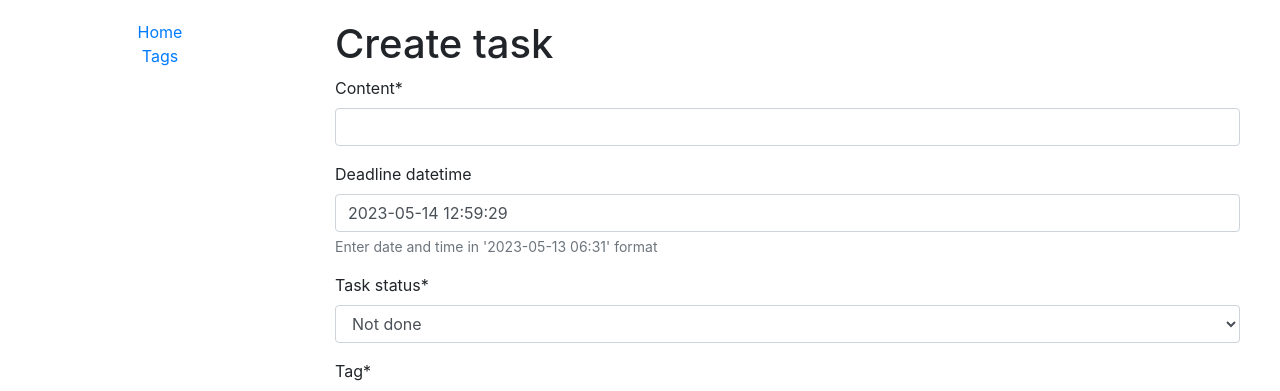
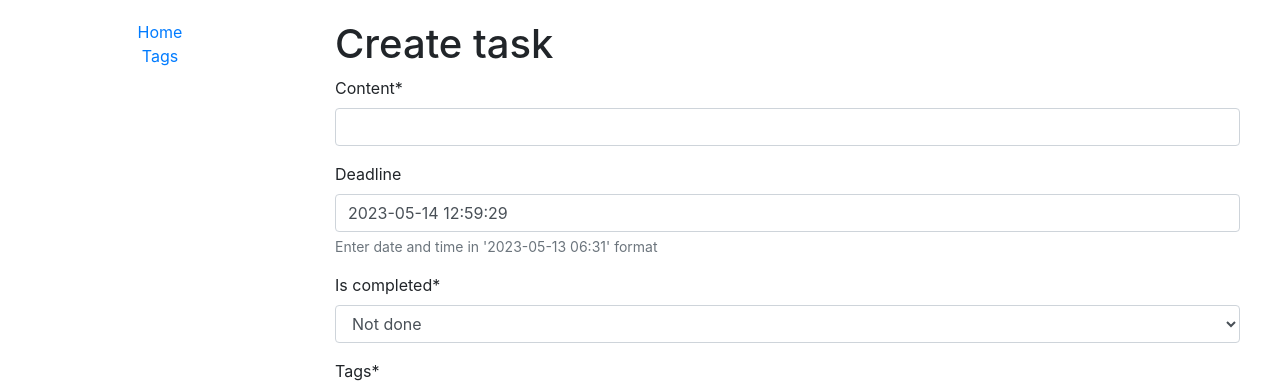
Before and after one commit to MKeSiMu/todo-list-practice, a Django app: page /tasks/create/ in a window 1280 px wide. Shown: the top 391 px of the page. Run offline with Django 4.2, Linux system fonts and the light colour scheme; data that the repository does not hold is empty; some libraries are stand-ins or nearby versions.

Commit message:
According mentor's advise made changes in code

```diff
--- a/todo_list_app/models.py
+++ b/todo_list_app/models.py
@@ -12,21 +12,21 @@ class Tag(models.Model):
 class Task(models.Model):
     TASK_STATUS_CHOICES = [(False, 'Not done'), (True, 'Done')]
     content = models.CharField(max_length=250)
-    created_datetime = models.DateTimeField(auto_now_add=True)
-    deadline_datetime = models.DateTimeField(
+    created = models.DateTimeField(auto_now_add=True)
+    deadline = models.DateTimeField(
         default=timezone.now,
         null=True,
         blank=True,
         help_text="Enter date and time in '2023-05-13 06:31' format"
     )
-    task_status = models.BooleanField(
+    is_completed = models.BooleanField(
         default=False,
         choices=TASK_STATUS_CHOICES
     )
-    tag = models.ManyToManyField(Tag, related_name="tasks")
+    tags = models.ManyToManyField(Tag, related_name="tasks")
 
     class Meta:
-        ordering = ["task_status", "-created_datetime"]
+        ordering = ["is_completed", "-created"]
 
     def __str__(self):
         return self.content
--- a/todo_list_app/urls.py
+++ b/todo_list_app/urls.py
@@ -5,11 +5,11 @@ from todo_list_app.views import (
     TaskCreateView,
     TaskUpdateView,
     TaskDeleteView,
-    task_complete_or_undo,
     TagListView,
     TagCreateView,
     TagUpdateView,
     TagDeleteView,
+    TaskStatusUpdateView,
 )
 
 urlpatterns = [
@@ -27,7 +27,7 @@ urlpatterns = [
     ),
     path(
         "task/<int:pk>/task-status",
-        task_complete_or_undo,
+        TaskStatusUpdateView.as_view(),
         name="task-status"
     ),
     path("tags/", TagListView.as_view(), name="tag-list"),
--- a/todo_list_app/views.py
+++ b/todo_list_app/views.py
@@ -1,13 +1,13 @@
 from django.shortcuts import redirect
 from django.urls import reverse_lazy
-from django.views import generic
+from django.views import generic, View
 
 from todo_list_app.models import Task, Tag
 
 
 class TaskListView(generic.ListView):
     model = Task
-    queryset = Task.objects.prefetch_related("tag")
+    queryset = Task.objects.prefetch_related("tags")
     context_object_name = "task_list"
     template_name = "todo_list_app/index.html"
     paginate_by = 5
@@ -30,15 +30,13 @@ class TaskDeleteView(generic.DeleteView):
     success_url = reverse_lazy("todo_list_app:index")
 
 
-def task_complete_or_undo(request, pk):
-    task = Task.objects.get(id=pk)
-    if task.task_status:
-        task.task_status = False
+class TaskStatusUpdateView(View):
+    @staticmethod
+    def post(request, pk):
+        task = Task.objects.get(id=pk)
+        task.is_completed = not task.is_completed
         task.save()
-    else:
-        task.task_status = True
-        task.save()
-    return redirect("/")
+        return redirect("todo_list_app:index")
 
 
 class TagListView(generic.ListView):
```
Also changed, not shown: templates/todo_list_app/index.html (+14 -12 lines), todo_list_app/migrations/0002_alter_task_options_and_more.py (added).
